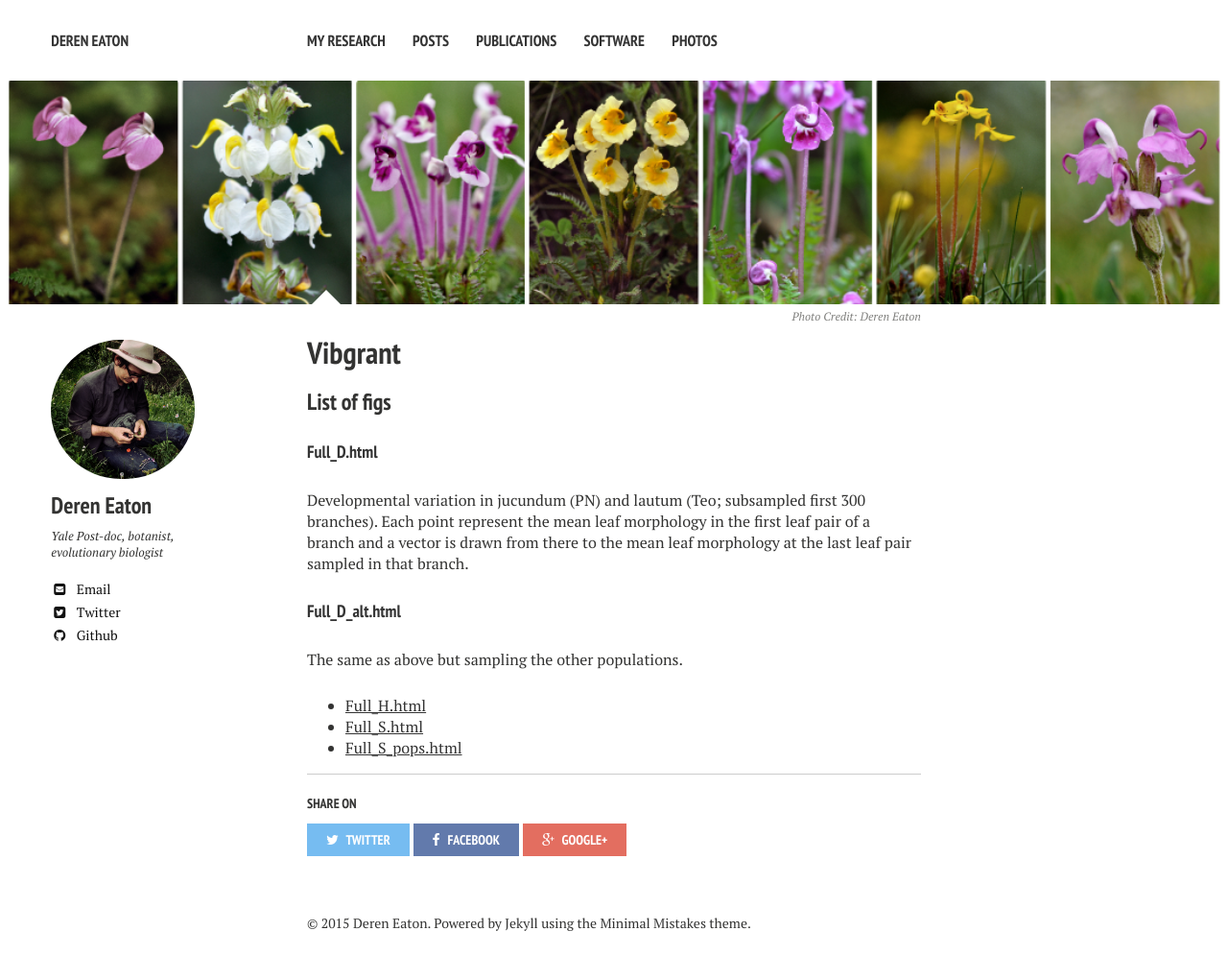
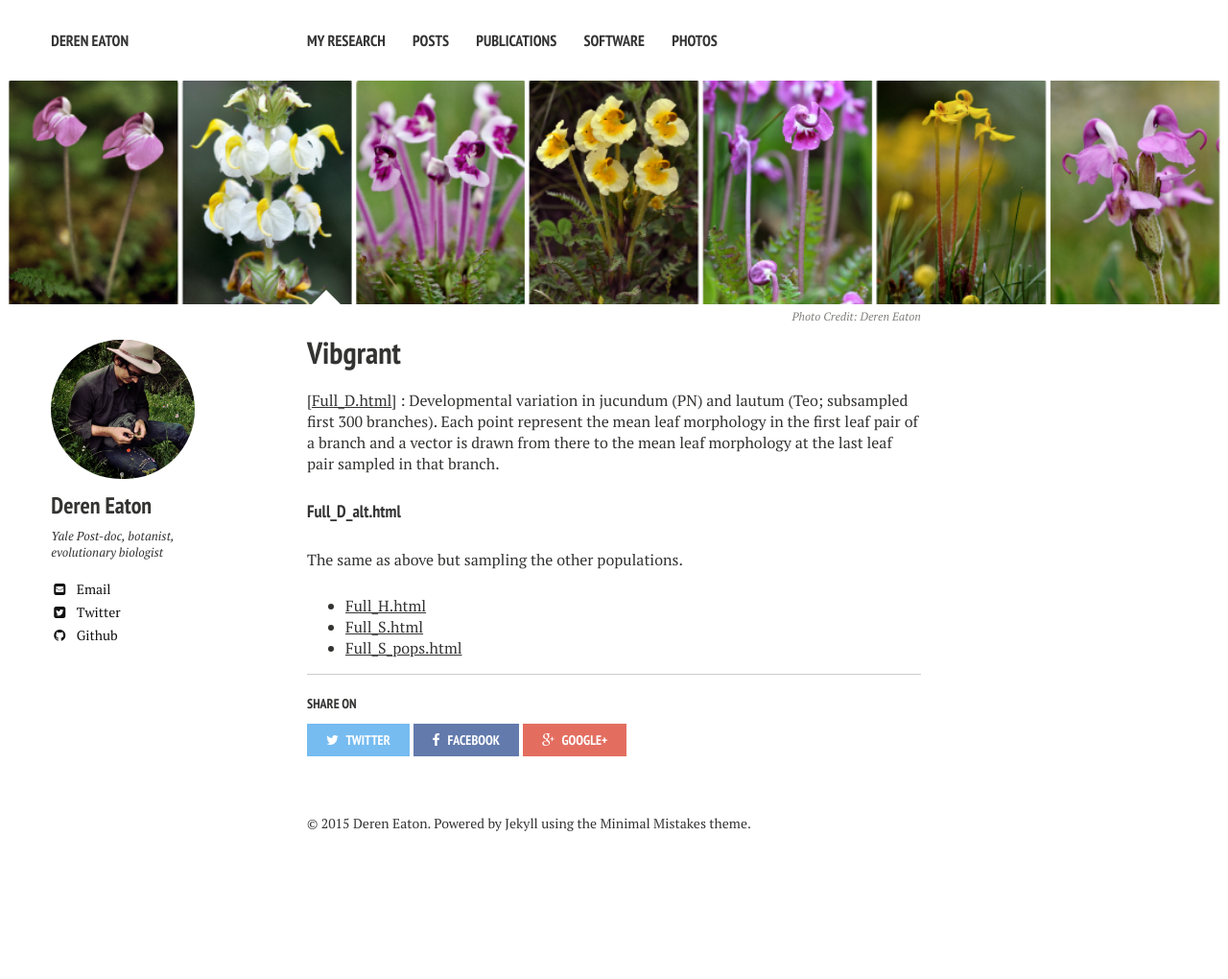
Before and after one commit to dereneaton/dereneaton.github.io, a Jekyll site: the page built from vibgrant/index.md, in a window 1280 px wide. Shown: the whole page at 96% size. Built offline with Jekyll 4.4.1, drawn with Linux system fonts in a browser that asks for light colours; nearby versions of some CDN libraries; after the commit the page ends 916 px from its top, so only the background shows below that.

Commit message:
index info adding

```diff
--- a/vibgrant/index.md
+++ b/vibgrant/index.md
@@ -10,11 +10,8 @@
   credit: Deren Eaton
 ---
 
-### List of figs
 
-
-#### [Full_D.html](Full_D.html)
-Developmental variation in jucundum (PN) and lautum (Teo; subsampled first 300 branches). Each point represent the mean leaf morphology in the first leaf pair of a branch and a vector is drawn from there to the mean leaf morphology at the last leaf pair sampled in that branch.
+[[Full_D.html](Full_D.html)] : Developmental variation in jucundum (PN) and lautum (Teo; subsampled first 300 branches). Each point represent the mean leaf morphology in the first leaf pair of a branch and a vector is drawn from there to the mean leaf morphology at the last leaf pair sampled in that branch.
 
 #### [Full_D_alt.html](Full_D_alt.html)
 The same as above but sampling the other populations.
```
